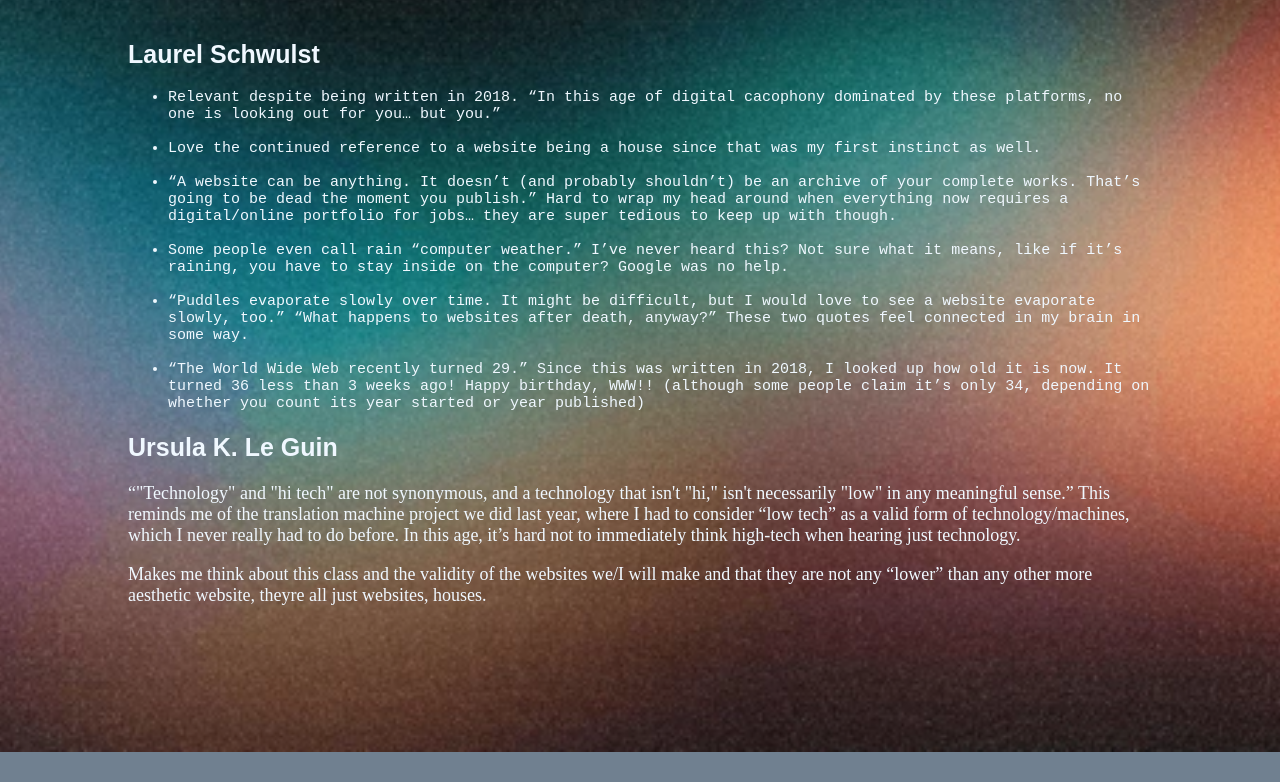
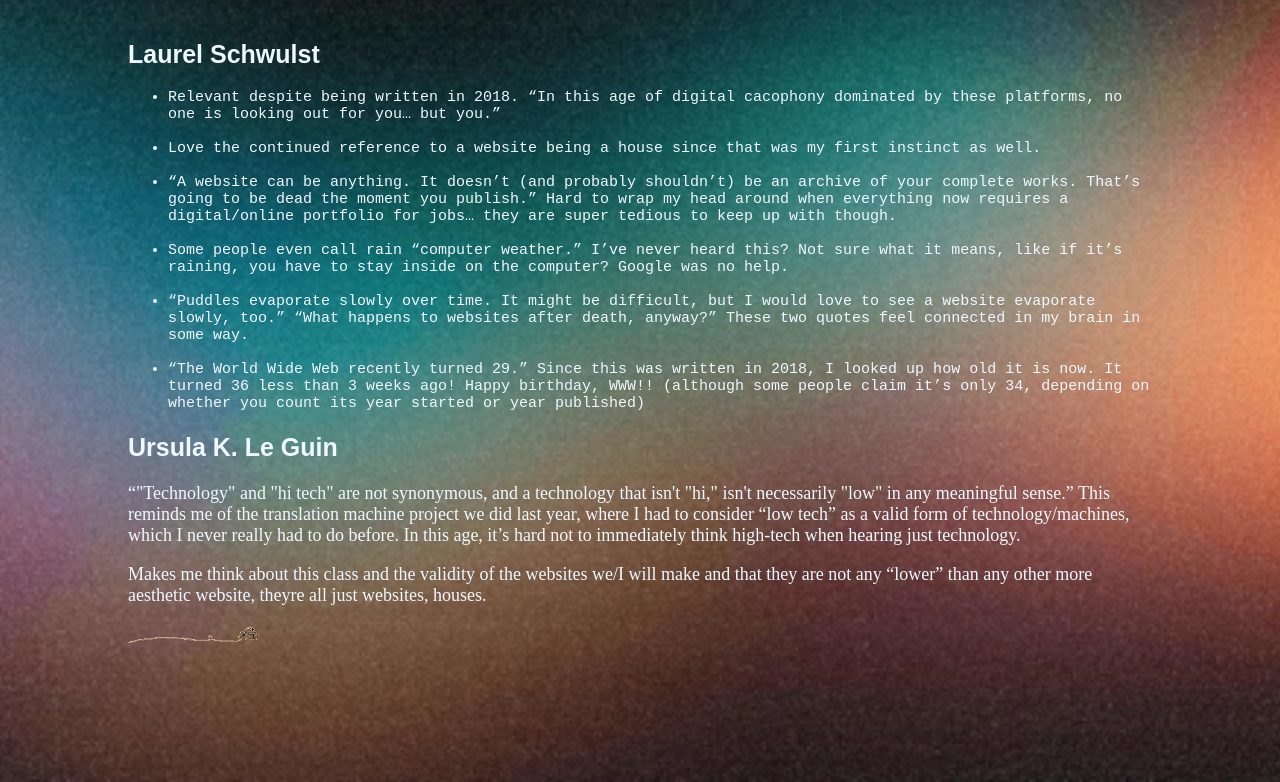
Before and after one commit to leahjmoz/Homepage-Handmade-Web, a plain HTML site: page journal-entry/index.html in a window 1280 px wide. Shown: the part 207-989 px from the top of the page. Before the commit the page ends 959 px from the top, so only its background shows below. Drawn offline with Linux system fonts and the light colour scheme.

Commit message:
added spider to journal entry

```diff
--- a/journal-entry/index.html
+++ b/journal-entry/index.html
@@ -28,6 +28,8 @@
 
         <p>Makes me think about this class and the validity of the websites we/I will make and that they are not any “lower” than any other more aesthetic website, theyre all just websites, houses.</p>
 
+        <img src="images/spider.gif" width="150">
+
     </body>
 
 </html>
```
Also changed, not shown: journal-entry/images/journalentry2_image.gif (added), journal-entry/images/spider.gif (added).
